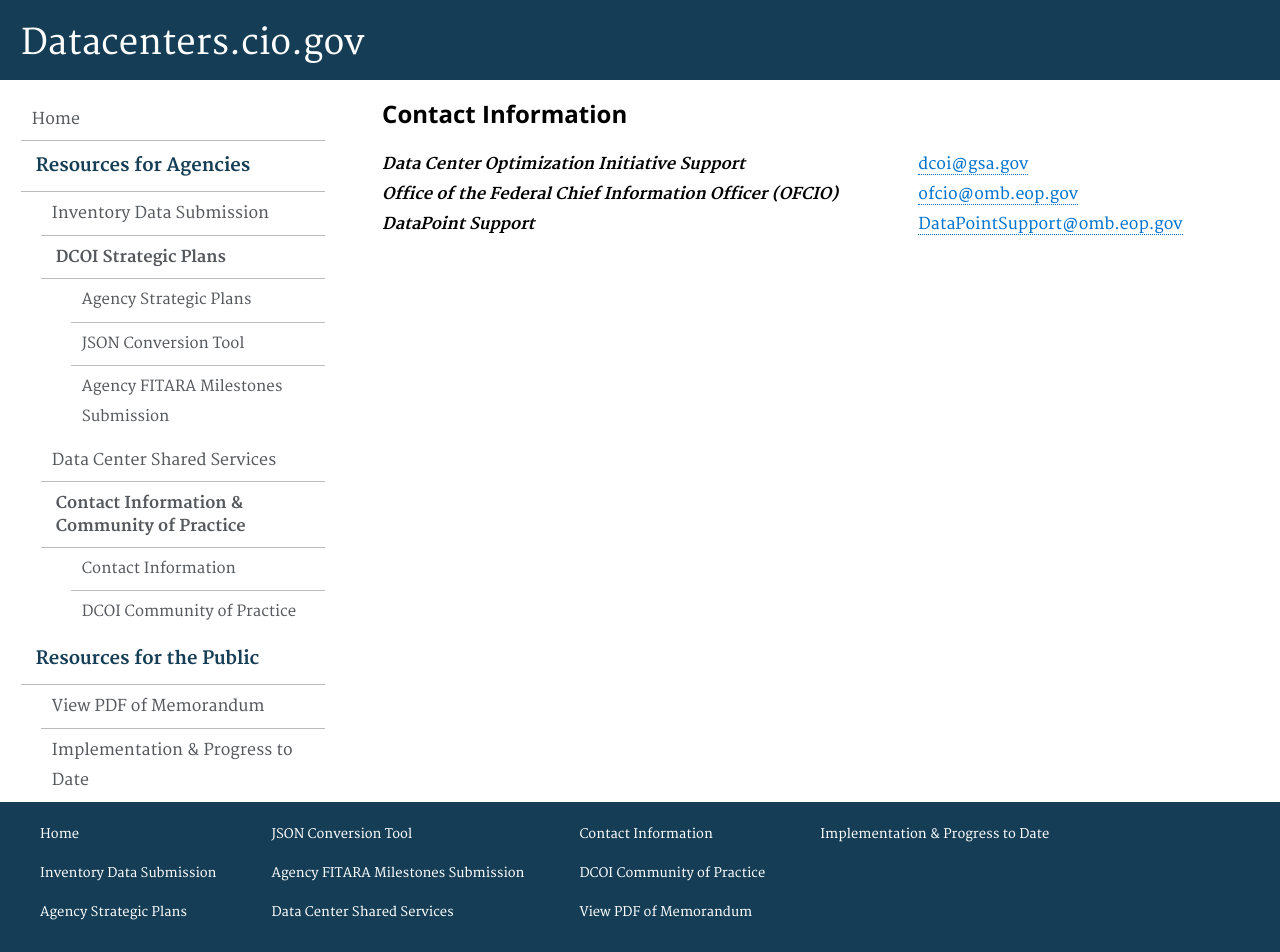
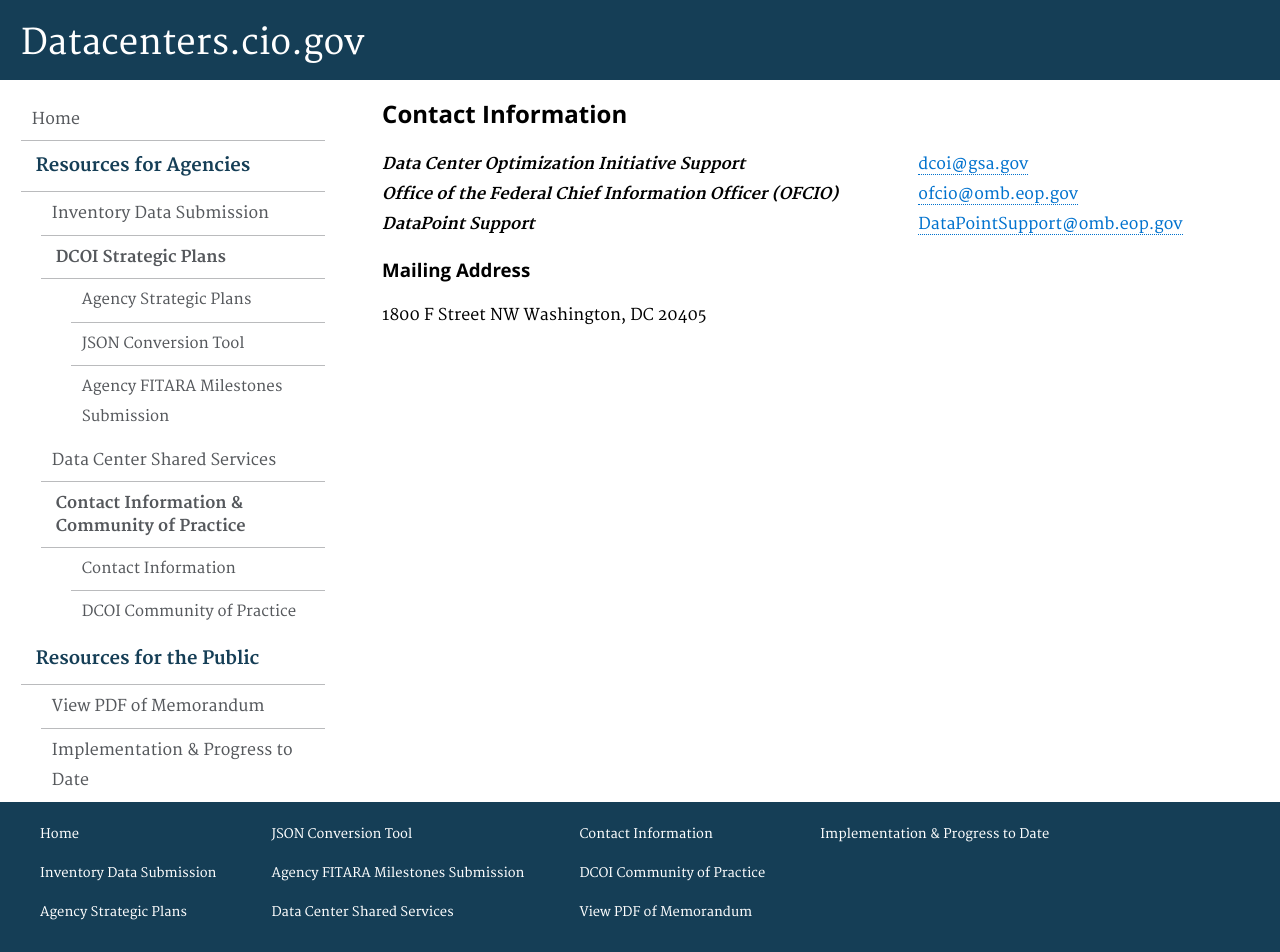
Before and after one commit to ydave-reisys/datacenters, a Jekyll site: the page built from pages/contact-info.html, in a window 1280 px wide and 952 px high. Built offline with Jekyll 4.4.1, drawn with Linux system fonts in a browser that asks for light colours; nearby versions of some CDN libraries; Markdown is read by kramdown in place of the engine named in the settings.

Commit message:
Contact information

```diff
--- a/pages/contact-info.html
+++ b/pages/contact-info.html
@@ -7,7 +7,7 @@
 
 <h2 id="contact-information">Contact Information</h2>
 
-<table id="contact-info">
+<table id="contact-info" summary="Contact information">
     <tr>
         <td><b><i>Data Center Optimization Initiative Support</i></b></td>
         <td style="padding-left: 5em"><a href="mailto:dcoi@gsa.gov">dcoi@gsa.gov</a></td>
@@ -21,3 +21,7 @@
         <td style="padding-left: 5em"><a href="mailto:DataPointSupport@omb.eop.gov">DataPointSupport@omb.eop.gov</a></td>
     </tr>
 </table>
+<div>
+    <h3>Mailing Address</h3>
+    <p>1800 F Street NW Washington, DC 20405</p>
+</div>
```
